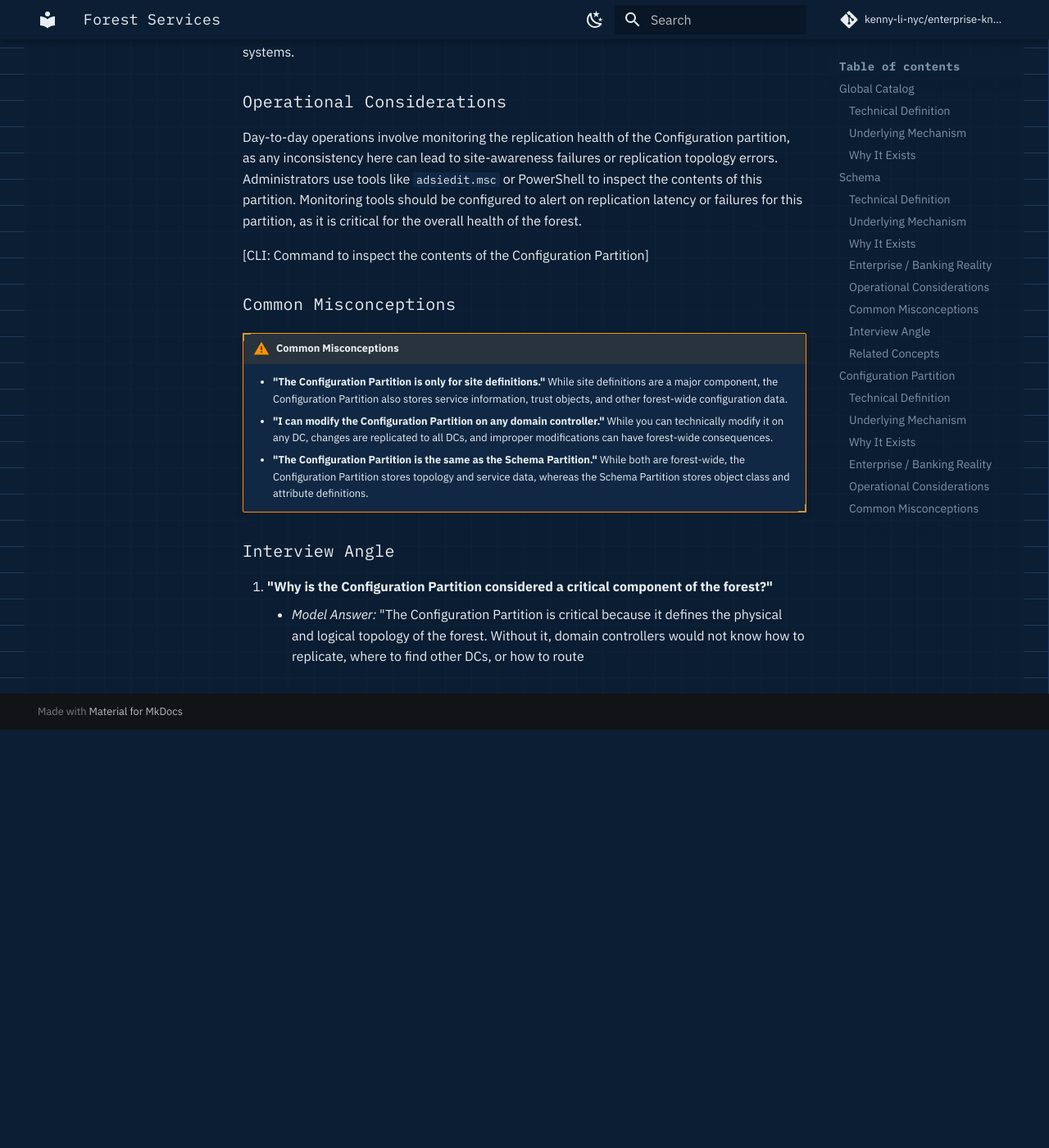
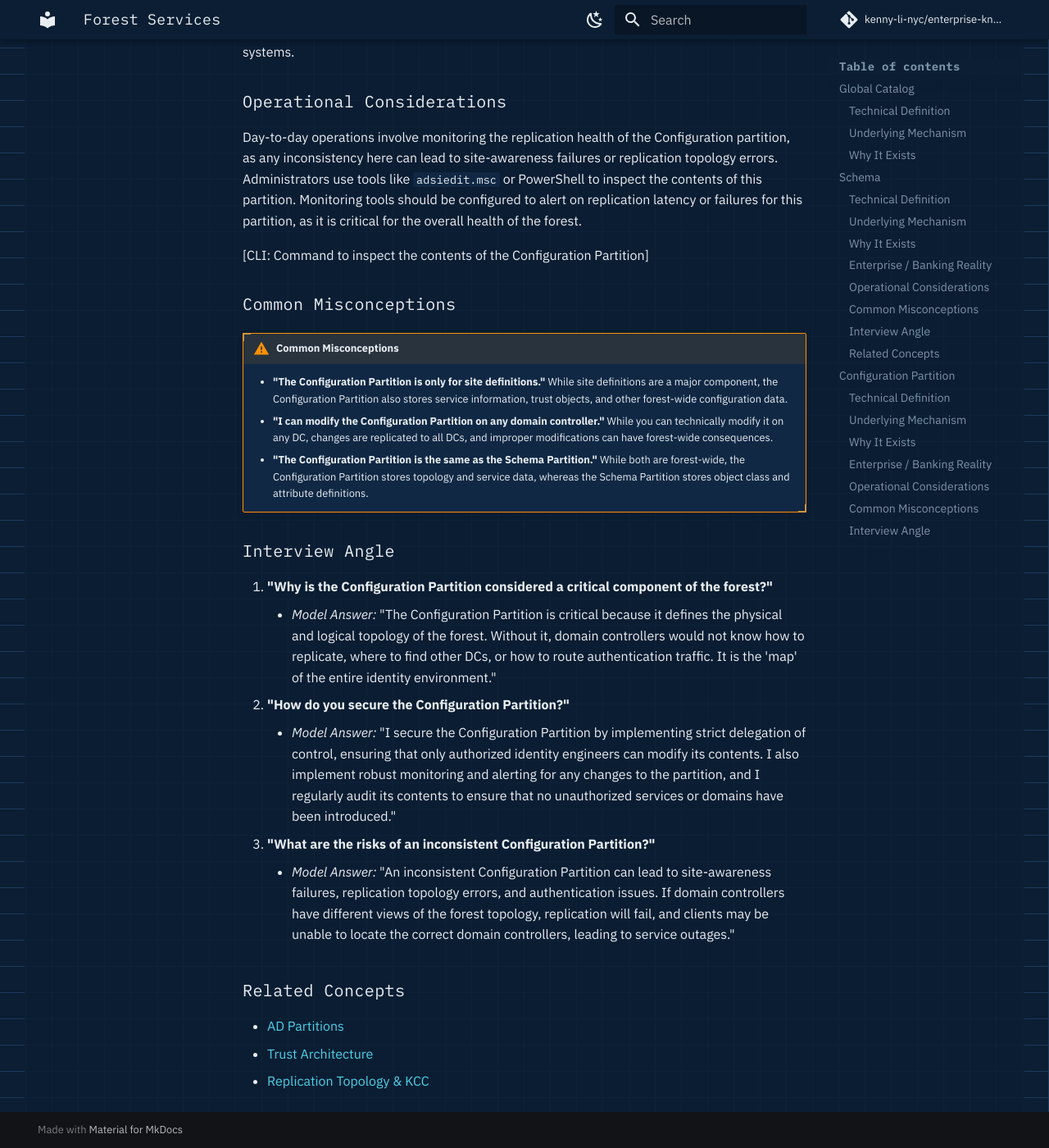
Before and after one commit to kenny-li-nyc/enterprise-knowledge-base, an MkDocs documentation site: the page built from docs/identity/layer1-directory-trust/forest-services.md, in a window 1280 px wide and 1400 px high, scrolled down 4773 px. Shown: the whole window at 82% size. Built offline with MkDocs 1.6.1 and Material for MkDocs 9.7.7, drawn with Linux system fonts in a browser that asks for light colours; comment, search, counter and statistics services are not loaded; before the commit the page ends 5663 px from its top, so only the background shows below that.

Commit message:
docs: complete Configuration Partition section in forest-services.md
Co-authored-by: aider (gemini/gemini-3.1-flash-lite) <aider@aider.chat>

```diff
--- a/docs/identity/layer1-directory-trust/forest-services.md
+++ b/docs/identity/layer1-directory-trust/forest-services.md
@@ -82,4 +82,13 @@ Day-to-day operations involve monitoring the replication health of the Configura
 
 ### Interview Angle
 1.  **"Why is the Configuration Partition considered a critical component of the forest?"**
-    *   *Model Answer:* "The Configuration Partition is critical because it defines the physical and logical topology of the forest. Without it, domain controllers would not know how to replicate, where to find other DCs, or how to route
+    *   *Model Answer:* "The Configuration Partition is critical because it defines the physical and logical topology of the forest. Without it, domain controllers would not know how to replicate, where to find other DCs, or how to route authentication traffic. It is the 'map' of the entire identity environment."
+2.  **"How do you secure the Configuration Partition?"**
+    *   *Model Answer:* "I secure the Configuration Partition by implementing strict delegation of control, ensuring that only authorized identity engineers can modify its contents. I also implement robust monitoring and alerting for any changes to the partition, and I regularly audit its contents to ensure that no unauthorized services or domains have been introduced."
+3.  **"What are the risks of an inconsistent Configuration Partition?"**
+    *   *Model Answer:* "An inconsistent Configuration Partition can lead to site-awareness failures, replication topology errors, and authentication issues. If domain controllers have different views of the forest topology, replication will fail, and clients may be unable to locate the correct domain controllers, leading to service outages."
+
+### Related Concepts
+*   [AD Partitions](replication-architecture.md#ad-partitions)
+*   [Trust Architecture](trust-architecture.md)
+*   [Replication Topology & KCC](replication-architecture.md#replication-topology-kcc)
```
